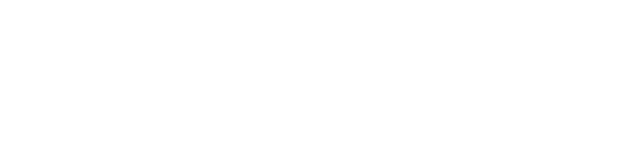
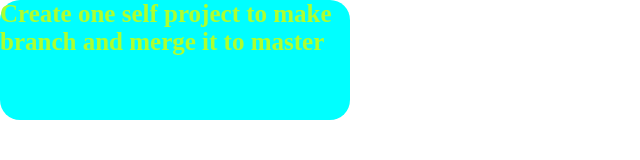
Before and after one commit to rouhi438/self-madebranchs, a plain HTML site: page index.html in a window 1280 px wide. Shown: the whole page, without its empty margins (0-640 px from the left). Drawn offline with Linux system fonts and the light colour scheme.

Commit message:
add code to style.css and link it to html

```diff
--- a/index.html
+++ b/index.html
@@ -4,8 +4,13 @@
     <meta charset="UTF-8">
     <meta name="viewport" content="width=device-width, initial-scale=1.0">
     <title>Document</title>
+    <link rel="stylesheet" href="./style.css">
 </head>
 <body>
+    <script src="./app.js"></script>
+ <div>
+    <h1>Create one self project to make branch and merge it to master</h1>
 
+ </div>
 </body>
 </html>
--- a/style.css
+++ b/style.css
@@ -3,3 +3,14 @@
     padding: 0;
     box-sizing: border-box;
 }
+div{
+    background-color: aqua;
+    height: 120px;
+    width: 350px;
+    border-radius: 20px;
+}
+h1{
+    color: greenyellow;
+    font-size: 25px;
+    font-family: serif;
+}
```
